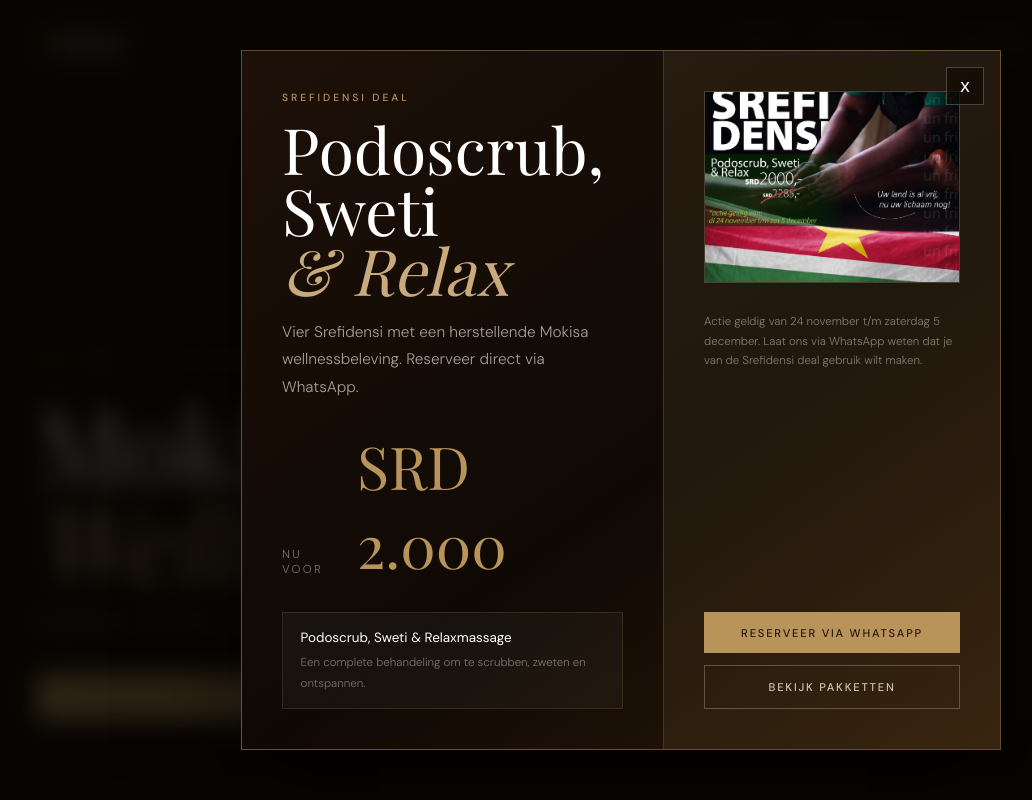
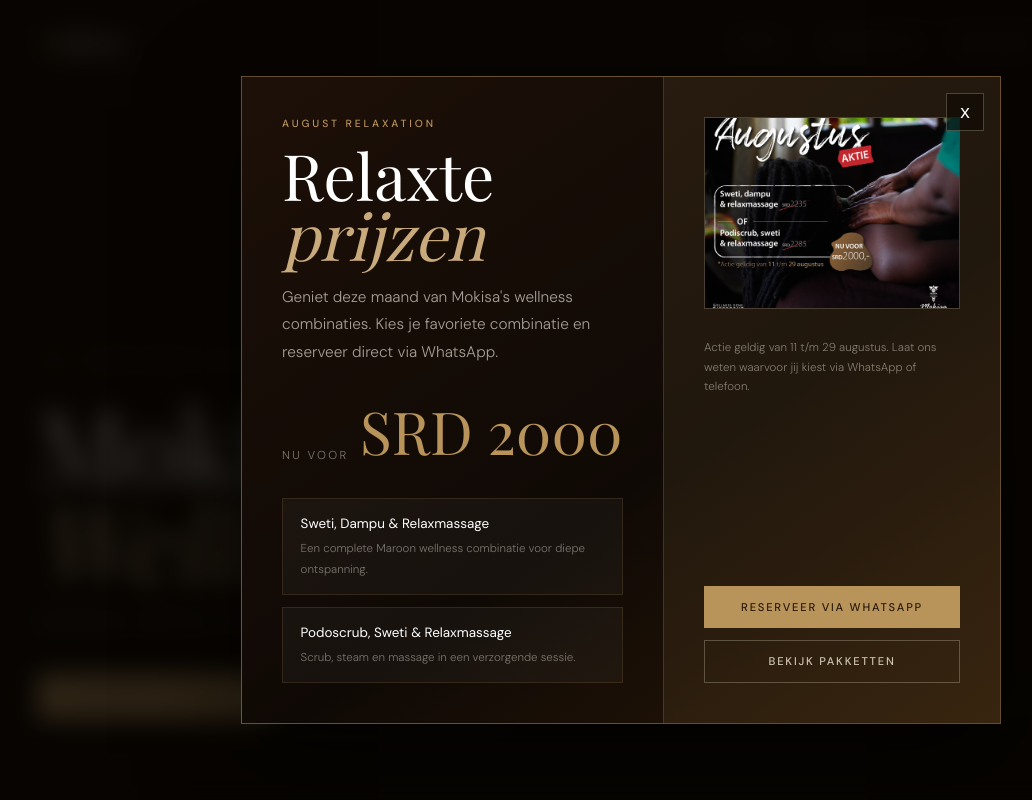
Before and after one commit to indersonlatrell/mokisa-wellness, a plain HTML site: page index.html in a window 1280 px wide. Shown: the top 800 px of the page, without its empty margins (19-1051 px from the left). Drawn offline with nearby package versions, Linux system fonts and the light colour scheme; a web font is replaced by a local one.

Commit message:
Revert "Replace August promo with Srefidensi deal"
This reverts commit 427a0209cf778186d4aef5e2cd564247f964cd65.

```diff
--- a/index.html
+++ b/index.html
@@ -182,7 +182,7 @@ nav.stuck{background:rgba(15,9,5,0.96);backdrop-filter:blur(16px);padding:1rem 3
 .f-submit{width:100%;background:var(--gold);color:var(--bark);padding:1.1rem;font-family:"DM Sans",sans-serif;font-size:.75rem;font-weight:500;letter-spacing:.25em;text-transform:uppercase;border:none;cursor:pointer;margin-top:1.25rem;transition:all .3s}
 .f-submit:hover{background:var(--gold2)}
 
-/* SREFIDENSI PROMO */
+/* AUGUST PROMO */
 .promo-modal{position:fixed;inset:0;z-index:200;display:none;align-items:center;justify-content:center;padding:1.5rem;background:rgba(7,4,2,.78);backdrop-filter:blur(12px)}
 .promo-modal.on{display:flex}
 .promo-card{position:relative;width:min(760px,100%);max-height:calc(100dvh - 3rem);overflow:auto;background:linear-gradient(145deg,#1d1008 0%,#0f0905 58%,#291807 100%);border:1px solid rgba(212,169,106,.42);box-shadow:0 30px 90px rgba(0,0,0,.5);display:grid;grid-template-columns:1fr .8fr}
@@ -331,24 +331,28 @@ footer{background:#070402;padding:5rem 3.5rem 2.5rem;border-top:1px solid var(--
   <div class="promo-card" role="dialog" aria-modal="true" aria-labelledby="promoTitle">
     <button class="promo-close" type="button" onclick="closePromo()" aria-label="Close promotion">x</button>
     <div class="promo-main">
-      <p class="promo-kicker">Srefidensi deal</p>
-      <h2 class="promo-title" id="promoTitle">Podoscrub, Sweti <i>&amp; Relax</i></h2>
-      <p class="promo-copy">Vier Srefidensi met een herstellende Mokisa wellnessbeleving. Reserveer direct via WhatsApp.</p>
-      <div class="promo-price"><span>Nu voor</span><strong>SRD 2.000</strong></div>
+      <p class="promo-kicker">August Relaxation</p>
+      <h2 class="promo-title" id="promoTitle">Relaxte <i>prijzen</i></h2>
+      <p class="promo-copy">Geniet deze maand van Mokisa's wellness combinaties. Kies je favoriete combinatie en reserveer direct via WhatsApp.</p>
+      <div class="promo-price"><span>Nu voor</span><strong>SRD 2000</strong></div>
       <div class="promo-options">
         <div class="promo-option">
+          <b>Sweti, Dampu &amp; Relaxmassage</b>
+          <small>Een complete Maroon wellness combinatie voor diepe ontspanning.</small>
+        </div>
+        <div class="promo-option">
           <b>Podoscrub, Sweti &amp; Relaxmassage</b>
-          <small>Een complete behandeling om te scrubben, zweten en ontspannen.</small>
+          <small>Scrub, steam en massage in een verzorgende sessie.</small>
         </div>
       </div>
     </div>
     <div class="promo-side">
       <div>
-        <img class="promo-art" src="images/srefidensi-podoscrub-sweti-relax.jpg" alt="Srefidensi deal: Podoscrub, Sweti en Relax bij Mokisa Wellness">
-        <p class="promo-valid">Actie geldig van 24 november t/m zaterdag 5 december. Laat ons via WhatsApp weten dat je van de Srefidensi deal gebruik wilt maken.</p>
+        <img class="promo-art" src="images/august-relaxation.jpeg" alt="August Relaxation actie bij Mokisa Wellness">
+        <p class="promo-valid">Actie geldig van 11 t/m 29 augustus. Laat ons weten waarvoor jij kiest via WhatsApp of telefoon.</p>
       </div>
       <div class="promo-actions">
-        <a class="promo-wa" href="https://wa.me/5978712055?text=Hallo%20Mokisa%2C%20ik%20wil%20gebruikmaken%20van%20de%20Srefidensi%20deal%3A%20Podoscrub%2C%20Sweti%20%26%20Relax%20voor%20SRD%202.000." target="_blank" rel="noopener">Reserveer via WhatsApp</a>
+        <a class="promo-wa" href="https://wa.me/5978712055?text=Hallo%20Mokisa%2C%20ik%20wil%20gebruikmaken%20van%20de%20August%20Relaxation%20actie.%20Ik%20kies%20voor%3A%20" target="_blank" rel="noopener">Reserveer via WhatsApp</a>
         <a class="promo-link" href="#packages" onclick="closePromo()">Bekijk pakketten</a>
       </div>
     </div>
@@ -528,9 +532,10 @@ footer{background:#070402;padding:5rem 3.5rem 2.5rem;border-top:1px solid var(--
             <div class="pkg-row"><div><div class="pkg-row-name">Dampu &amp; Relax</div><div class="pkg-row-sub">120 min</div></div><div class="pkg-row-price">SRD 1,300</div></div>
             <div class="pkg-row"><div><div class="pkg-row-name">Dampu &amp; Deep Tissue</div><div class="pkg-row-sub">120 min</div></div><div class="pkg-row-price">SRD 1,350</div></div>
             <div class="pkg-row"><div><div class="pkg-row-name">Sweti &amp; Relax</div><div class="pkg-row-sub">90 min</div></div><div class="pkg-row-price">SRD 1,200</div></div>
+            <div class="pkg-row promo-row"><div><div class="pkg-row-name">Sweti, Dampu &amp; Relax <span class="promo-badge">August actie</span></div><div class="pkg-row-sub">150 min · actie geldig 11 t/m 29 augustus</div></div><div class="pkg-row-price">SRD 2,000</div></div>
             <div class="pkg-row"><div><div class="pkg-row-name">Sweti, Dampu &amp; Deep Tissue</div><div class="pkg-row-sub">150 min</div></div><div class="pkg-row-price">SRD 1,800</div></div>
             <div class="pkg-row"><div><div class="pkg-row-name">Podo, Dampu &amp; Relax</div><div class="pkg-row-sub">150 min</div></div><div class="pkg-row-price">SRD 2,000</div></div>
-            <div class="pkg-row promo-row"><div><div class="pkg-row-name">Podoscrub, Sweti &amp; Relax <span class="promo-badge">Srefidensi deal</span></div><div class="pkg-row-sub">120 min · actie geldig 24 november t/m zaterdag 5 december</div></div><div class="pkg-row-price">SRD 2,000</div></div>
+            <div class="pkg-row promo-row"><div><div class="pkg-row-name">Podoscrub, Sweti &amp; Relax <span class="promo-badge">August actie</span></div><div class="pkg-row-sub">120 min · actie geldig 11 t/m 29 augustus</div></div><div class="pkg-row-price">SRD 2,000</div></div>
             <div class="pkg-row"><div><div class="pkg-row-name">Podo, Dampu &amp; Deep Tissue</div><div class="pkg-row-sub">120 min</div></div><div class="pkg-row-price">SRD 2,050</div></div>
           </div>
           <div class="pkg-footer"><p class="pkg-note">*excl. 10% BTW</p><button class="btn-sm" onclick="document.getElementById('booking').scrollIntoView({behavior:'smooth'})">Book Package</button></div>
@@ -654,7 +659,9 @@ footer{background:#070402;padding:5rem 3.5rem 2.5rem;border-top:1px solid var(--
               </optgroup>
               <optgroup label="Traditional Packages">
                 <option>Sweti &amp; Dampu — SRD 1,200</option>
-                <option>Srefidensi deal: Podoscrub, Sweti &amp; Relax — SRD 2,000</option>
+                <option>August Relaxation: Sweti, Dampu &amp; Relax - SRD 2,000</option>
+                <option>Podo, Dampu &amp; Relax — SRD 2,000</option>
+                <option>August Relaxation: Podoscrub, Sweti &amp; Relax - SRD 2,000</option>
               </optgroup>
               <optgroup label="Signature Packages">
                 <option>Package+ — SRD 2,500</option>
```
Also changed, not shown: images/srefidensi-podoscrub-sweti-relax.jpg (deleted).
